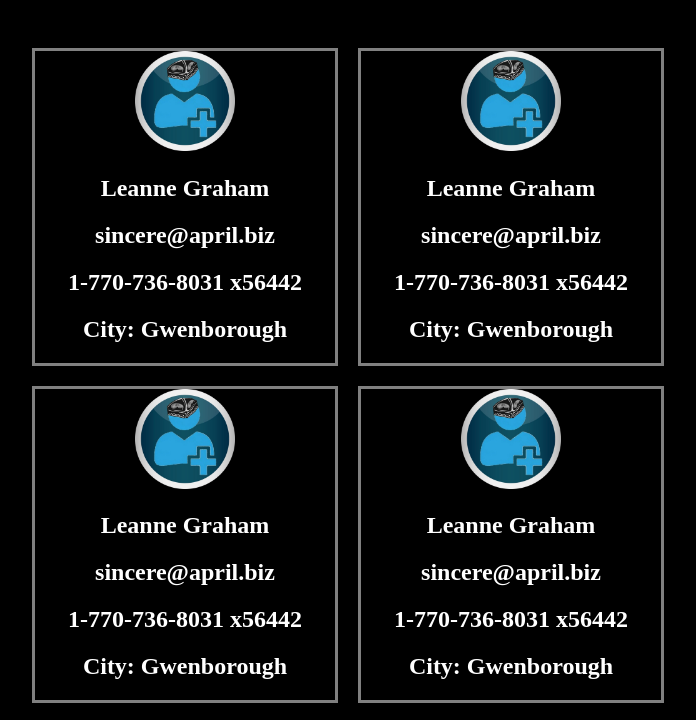
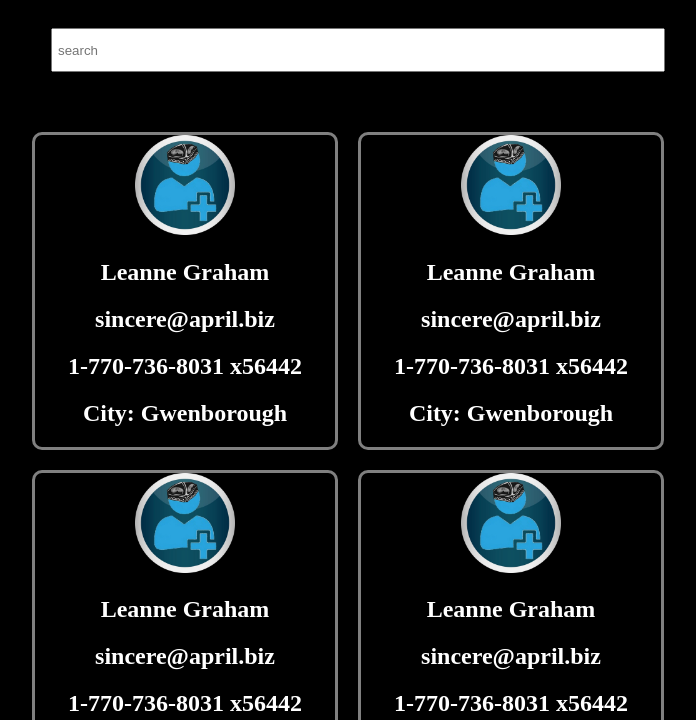
Before and after one commit to Abdugani0815/3-2dars, a plain HTML site: page index.html in a window 1280 px wide. Shown: the top 720 px of the page, without its empty margins (292-988 px from the left). Drawn offline with Linux system fonts and the light colour scheme.

Commit message:
Add files via upload

```diff
--- a/index.html
+++ b/index.html
@@ -7,8 +7,13 @@
     <link rel="stylesheet" href="./stayle.css">
   </head>
   <body>
+    <div class="search">
+       <input type="text" placeholder="search" name="" id="">
+    </div>
     <div class="parent">
+
        <!-- 1-box -->
+
      <div class="box">
       <img src="./uzb.jpg" alt="">
       <h2>Leanne Graham</h2>
--- a/stayle.css
+++ b/stayle.css
@@ -21,6 +21,7 @@ border:1px solid white;
     justify-content: center;
     align-items: center;
     flex-wrap: wrap;
+
     gap:20px;
     padding: 40px 300px;
 }
@@ -29,13 +30,26 @@ img{
     width: 100px;
     height: 100px;
 }
+.search{
 
-
+    display: flex;
+    justify-content: center;
+    margin-left: 20px;
+    align-items: center;
+    padding: 20px;
+}
+input{
+    padding: 5px;
+    width: 600px;
+    height: 30px;
+}
 
 
 
 
 .box{
  width: 300px;
+ border-radius: 10px;
+ box-shadow: 2px 3px 10px 15dygpx ;
 border: 3px solid gray;
 }
```
